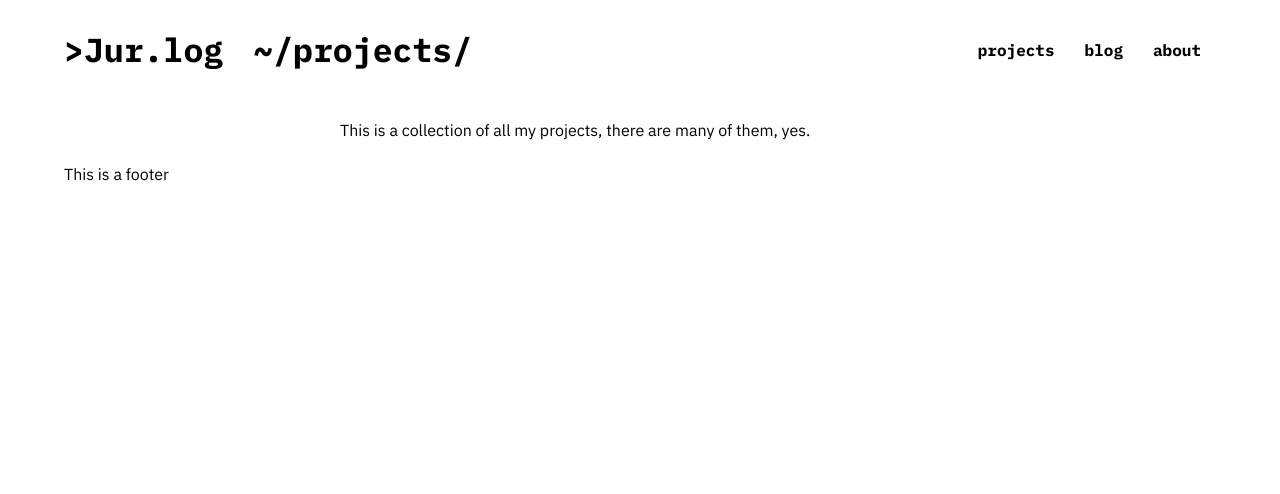
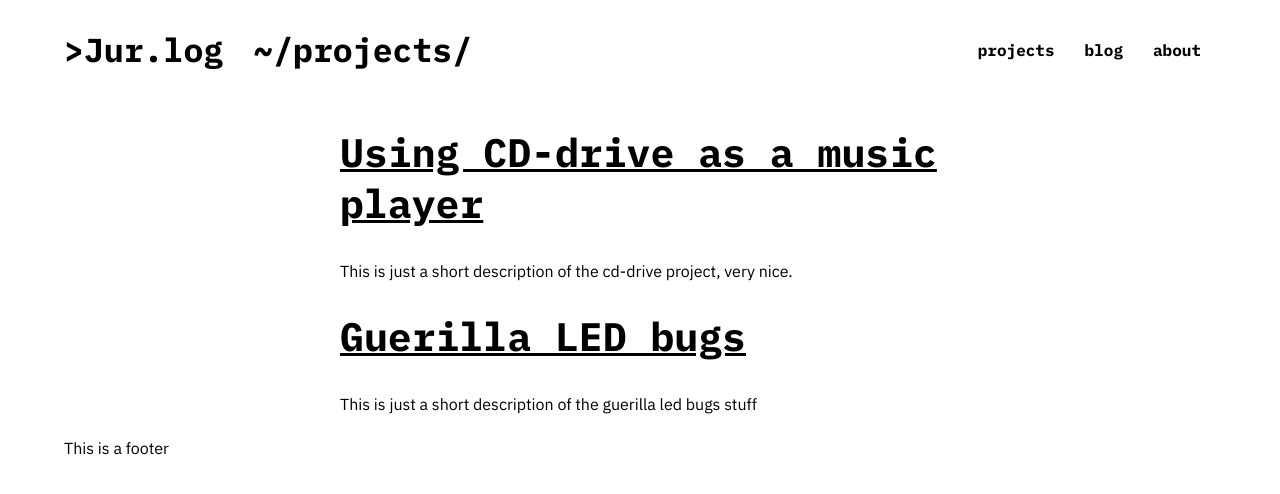
Before and after one commit to jurc192/jurlog, a Jekyll site: the page built from projects.html, in a window 1280 px wide. Shown: the top 494 px of the page. Built offline with Jekyll 4.4.1, drawn with Linux system fonts in a browser that asks for light colours.

Commit message:
Project implementation (using variable 'projects' on project pages)

```diff
--- a/_config.yml
+++ b/_config.yml
@@ -7,6 +7,6 @@ url: "" # the base hostname & protocol for your site, e.g. http://example.com
 github_username:  jurc192
 
 navbar_pages:
-  - projects.md
+  - projects.html
   - blog.md
   - about.md
--- a/_layouts/default.html
+++ b/_layouts/default.html
@@ -20,8 +20,6 @@
       </nav>
     </header>
 
-
-
     <main class="site-content">
         {{ content }}
     </main>
--- a/_layouts/home.html
+++ b/_layouts/home.html
@@ -4,10 +4,10 @@ layout: default
 
 {{ content }}
 
-{%- for post in site.posts -%}
+{% for post in site.posts %}
     <article>
         <h1><a href="{{ post.url | relative_url }}">{{ post.title }}</a></h1>
         <time datetime="{{ post.date | date_to_xmlschema }}">{{ post.date | date: "%d.%m.%Y" }}</time>
         {{ post.excerpt }}
     </article>
-{%- endfor -%}
+{% endfor %}
--- /dev/null
+++ b/projects.html
@@ -0,0 +1,13 @@
+---
+title: projects
+permalink: /projects/
+layout: default
+---
+
+<!-- List all projects -->
+{% for p in site.pages %}
+    {% if p.project %}
+    <h1><a href="{{ p.url | relative_url }}">{{ p.title }}</a></h1>
+    <p>{{ p.summary }}</p>
+    {% endif%}
+{% endfor %}
--- a/projects.md
+++ /dev/null
@@ -1,7 +0,0 @@
----
-layout: page
-title: projects
-permalink: /projects/
----
-
-This is a collection of all my projects, there are many of them, yes.
--- /dev/null
+++ b/projects/cd-drive/overview.md
@@ -0,0 +1,19 @@
+---
+title: Using CD-drive as a music player
+summary: This is just a short description of the cd-drive project, very nice.
+project: cd-drive
+layout: default
+---
+
+# Using CD-drive as a music player
+## Overview
+
+Using an old CD-drive as a "standalone" CD-player controlled by a microcontroller.
+The point of this project is the learning process and documentation of it, not the CD-player itself.
+There are many people saying that it's not worth building such thing, but I say it's bullshit.
+Re-using old electronic devices is best way to reduce e-waste and to learn about technology.
+Also your CDs become a little less useless :)
+
+
+## Gallery?
+Blabla
--- /dev/null
+++ b/projects/led-bugs/overview.md
@@ -0,0 +1,12 @@
+---
+title: Guerilla LED bugs
+summary: This is just a short description of the guerilla led bugs stuff
+project: led-bugs
+layout: default
+---
+
+## Description
+This is a very cool project blablabla
+
+## Roadmap
+one, two, three, blablabla
```
Also changed, not shown: _posts/2021-02-23-a-dive-into-the-cd-drive.md (+3 -0 lines), projects/led-bugs/_posts/2020-02-01-test.md (added, +5 -0 lines), projects/cd-drive/_posts/2021-02-23-dusting-off.md (renamed from _posts/2021-02-23-dusting-off.md), projects/cd-drive/_posts/2021-02-23-hello-world.md (renamed from _posts/2021-02-23-hello-world.md).
